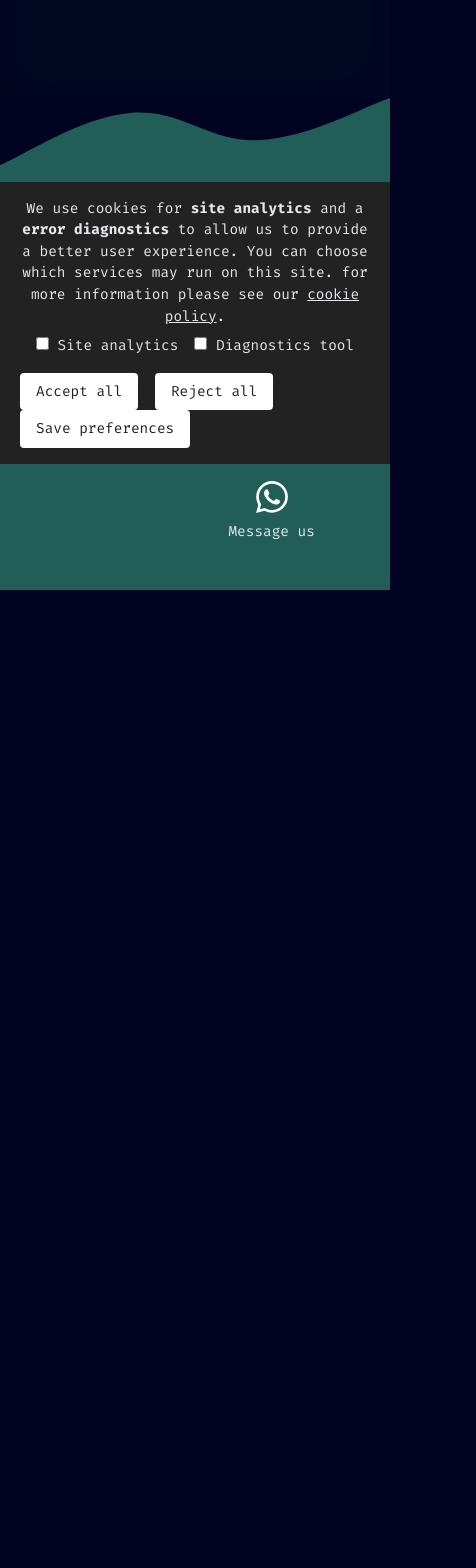
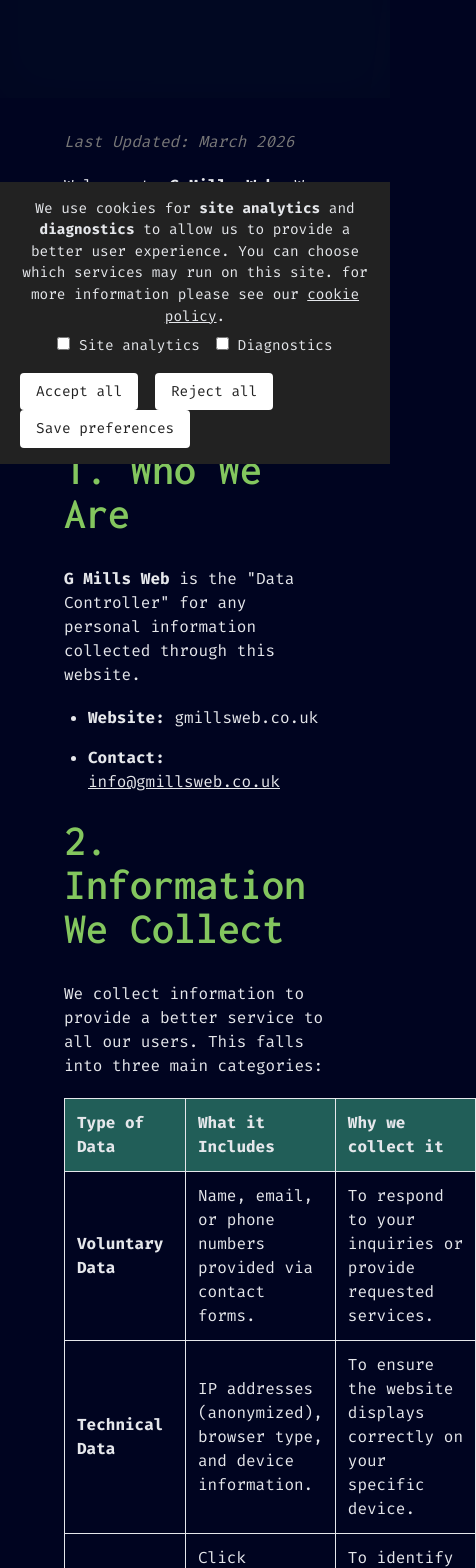
Before and after one commit to GmillsWebDev/gmillsweb, a SvelteKit app: page /compliance/cookiePolicy in a window 390 px wide. Shown: the part 380-1948 px from the top of the page, 476 px wide, since content can reach past the window. Before the commit the page ends 970 px from the top, so only its background shows below. Built offline with nearby package versions, Linux system fonts and the light colour scheme.

Commit message:
cookie policy page set up

```diff
--- a/src/lib/components/CookieConsent.svelte
+++ b/src/lib/components/CookieConsent.svelte
@@ -108,9 +108,12 @@
 </script>
 
 {#if show}
-  <div class="cookie-banner" role="dialog" aria-live="polite">
+  <div class="cookieBanner" role="dialog" aria-live="polite">
     <p>
-      We use cookies for <strong>site analytics</strong> and a <strong> error diagnostics</strong> to allow us to provide a better user experience. You can choose which services may run on this site. for more information please see our <a href="/cookiePolicy" target="_blank" rel="noopener">cookie policy</a>.
+      We use cookies for <strong>site analytics</strong> and <strong>diagnostics</strong>
+      to allow us to provide a better user experience. You can choose
+      which services may run on this site. for more information please see our
+      <a href="/cookiePolicy" target="_blank" rel="noopener">cookie policy</a>.
     </p>
 
     <div class="options">
@@ -120,7 +123,7 @@
       </label>
       <label>
         <input type="checkbox" bind:checked={consent.diagnostics} />
-        Diagnostics tool
+        Diagnostics
       </label>
     </div>
 
@@ -139,7 +142,7 @@
 {/if}
 
 <style>
-  .cookie-banner {
+  .cookieBanner {
     position: fixed;
     bottom: 0;
     left: 0;
@@ -154,13 +157,13 @@
     font-size: 0.9rem;
   }
 
-  .cookie-banner p {
+  .cookieBanner p {
     max-width: 800px;
     text-align: center;
     margin: 0;
   }
 
-  .cookie-banner .options {
+  .cookieBanner .options {
     margin: 0.5rem 0;
     display: flex;
     gap: 1rem;
@@ -168,11 +171,11 @@
     justify-content: center;
   }
 
-  .cookie-banner .actions {
+  .cookieBanner .actions {
     margin-top: 0.5rem;
   }
 
-  .cookie-banner button {
+  .cookieBanner button {
     margin: 0 0.25rem;
     background: #fff;
     color: #222;
@@ -182,7 +185,7 @@
     border-radius: 4px;
   }
 
-  .cookie-banner button:hover {
+  .cookieBanner button:hover {
     opacity: 0.9;
   }
 
--- a/src/lib/components/Footer.svelte
+++ b/src/lib/components/Footer.svelte
@@ -107,6 +107,23 @@
     }
 
     @media (max-width: 768px) {
+        .container {
+            grid-template-columns: 1fr;
+            text-align: center;
+        }
+        .links {
+            margin-bottom: 1rem;
+        }
+         .footer-links {
+            display: flex;
+            justify-content: center;
+            gap: 1rem;
+        }
+        img{
+            margin: 0 auto;
+        }
+    }
+    @media (max-width: 450px) {
         .contactWrapper {
             grid-template-columns: 1fr;
         }
--- a/src/routes/+page.svelte
+++ b/src/routes/+page.svelte
@@ -124,6 +124,9 @@
       /* gap: 1rem; */
       height: 80vh;
       width: 100%;
+      @media screen and (max-width: 450px) {
+      display: none;
+    }
     }
   }
   #Services {
--- a/src/routes/compliance/cookiePolicy/+page.svelte
+++ b/src/routes/compliance/cookiePolicy/+page.svelte
@@ -1,5 +1,201 @@
 <script>
-    import Hero from "$lib/components/Hero.svelte";
+  import Hero from "$lib/components/Hero.svelte";
+  import Button from "$lib/components/Button.svelte";
+  import cookieIcon from '$lib/assets/images/icons/cookieIcon.svg';
 </script>
 
-<Hero header="Cookie Policy" subheader="See how and why we use cookies on our website"/>
+<Hero
+  header="Cookie Policy"
+  subheader="See how and why we use cookies on our website"
+/>
+
+<div class="container">
+  <p class="last-updated">Last Updated: March 2026</p>
+
+  <p>
+    Welcome to <strong>G Mills Web</strong>. We value your privacy as much as
+    you do. This policy explains how we handle your personal information and the
+    steps we take to ensure your data stays protected while you use our website.
+  </p>
+
+  <hr />
+
+  <h2>1. Who We Are</h2>
+  <p>
+    <strong>G Mills Web</strong> is the "Data Controller" for any personal information
+    collected through this website.
+  </p>
+  <ul>
+    <li><strong>Website:</strong> gmillsweb.co.uk</li>
+    <li>
+      <strong>Contact:</strong>
+      <a href="mailto:info@gmillsweb.co.uk">info@gmillsweb.co.uk</a>
+    </li>
+  </ul>
+
+  <h2>2. Information We Collect</h2>
+  <p>
+    We collect information to provide a better service to all our users. This
+    falls into three main categories:
+  </p>
+
+  <table>
+    <thead>
+      <tr>
+        <th>Type of Data</th>
+        <th>What it Includes</th>
+        <th>Why we collect it</th>
+      </tr>
+    </thead>
+    <tbody>
+      <tr>
+        <td><strong>Voluntary Data</strong></td>
+        <td>Name, email, or phone numbers provided via contact forms.</td>
+        <td>To respond to your inquiries or provide requested services.</td>
+      </tr>
+      <tr>
+        <td><strong>Technical Data</strong></td>
+        <td>IP addresses (anonymized), browser type, and device information.</td
+        >
+        <td
+          >To ensure the website displays correctly on your specific device.</td
+        >
+      </tr>
+      <tr>
+        <td><strong>Experience Data</strong></td>
+        <td>Click patterns, scrolling behavior, and navigation paths.</td>
+        <td
+          >To identify bugs and improve our website's layout and performance.</td
+        >
+      </tr>
+    </tbody>
+  </table>
+
+  <h2>3. Analytics & Digital Experience Tools</h2>
+  <p>
+    To make our website as user-friendly as possible, we use the following
+    tools. We only activate these if you provide <strong
+      >explicit consent</strong
+    > via our cookie banner.
+  </p>
+
+  <h3>Google Analytics 4 (GA4)</h3>
+  <p>
+    We use Google Analytics to understand general site traffic—such as which
+    pages are popular and how visitors find us. This data is aggregated and does
+    not identify you personally.
+  </p>
+
+  <h3>Contentsquare (Experience Diagnostics)</h3>
+  <p>
+    We use Contentsquare to help us visualize how users interact with our site.
+    This is strictly for <strong>Root Cause Analysis (RCA)</strong> and user experience
+    optimization.
+  </p>
+  <div class="highlight-box">
+    <p>
+      <strong>Privacy First:</strong> This tool is configured to
+      <strong>mask sensitive data</strong>. We cannot see what you type into
+      form fields, and your identity remains protected while we analyze site
+      performance. It allows our technical team to see where the website may be
+      failing, enabling us to provide a smoother, error-free service.
+    </p>
+  </div>
+
+  <h2>4. Our Legal Basis for Processing</h2>
+  <p>Under UK GDPR, we rely on the following legal bases:</p>
+  <ul>
+    <li>
+      <strong>Consent:</strong> For the use of GA4 and Contentsquare cookies.
+    </li>
+    <li>
+      <strong>Legitimate Interest:</strong> For responding to your direct messages
+      and maintaining essential site security.
+    </li>
+  </ul>
+
+  <h2>5. Data Sharing & Security</h2>
+  <p>
+    We do not sell your data to third parties. We only share data with our
+    trusted service providers (Google and Contentsquare) to help run and improve
+    our site. All data is handled with industry-standard encryption and stored
+    securely.
+  </p>
+
+  <h2>6. Your Rights</h2>
+  <p>Under UK data protection law, you have the following rights:</p>
+  <ul>
+    <li>
+      <strong>Access:</strong> The right to ask us for copies of your personal information.
+    </li>
+    <li>
+      <strong>Rectification:</strong> The right to ask us to rectify information
+      you think is inaccurate.
+    </li>
+    <li>
+      <strong>Withdrawal:</strong> The right to withdraw consent for cookies at any
+      time via our settings icon <img class="cookieIcon" src={cookieIcon} alt="Cookie Settings Icon" width="16" height="16" /> located at the bottom of your screen.
+
+
+    </li>
+    <li>
+      <strong>Erasure:</strong> The right to ask us to erase your personal information
+      in certain circumstances.
+    </li>
+  </ul>
+
+  <h2>7. Changes to This Policy</h2>
+  <p>
+    We may update this policy occasionally to reflect changes in our practices
+    or for legal reasons. We recommend checking this page regularly.
+  </p>
+
+  <h2>8. Contact Us</h2>
+  <p>
+    If you have any questions about this policy or our privacy practices, please
+    contact us at: <a href="mailto:info@gmillsweb.co.uk">info@gmillsweb.co.uk</a
+    >.
+  </p>
+</div>
+
+<style>
+  .container {
+    max-width: 800px;
+    margin: 0 auto;
+    padding: 2rem;
+  }
+  table {
+    width: 100%;
+    border-collapse: collapse;
+    margin: 20px 0;
+  }
+  th,
+  td {
+    text-align: left;
+    padding: 12px;
+    border: 1px solid var(--colour-white);
+  }
+  th {
+    background-color: var(--colour-secondary);
+  }
+  .highlight-box {
+    border: 1px solid var(--colour-primary);
+    padding: 15px;
+    border-left: 10px solid var(--colour-primary);
+    margin: 20px 0;
+  }
+  .last-updated {
+    font-style: italic;
+    color: #777;
+  }
+
+  hr {
+    margin: 40px 0;
+    border: none;
+    border-top: 1px solid var(--colour-primary);
+  }
+
+  .cookieIcon{
+    display: inline-block;
+  }
+</style>
```
